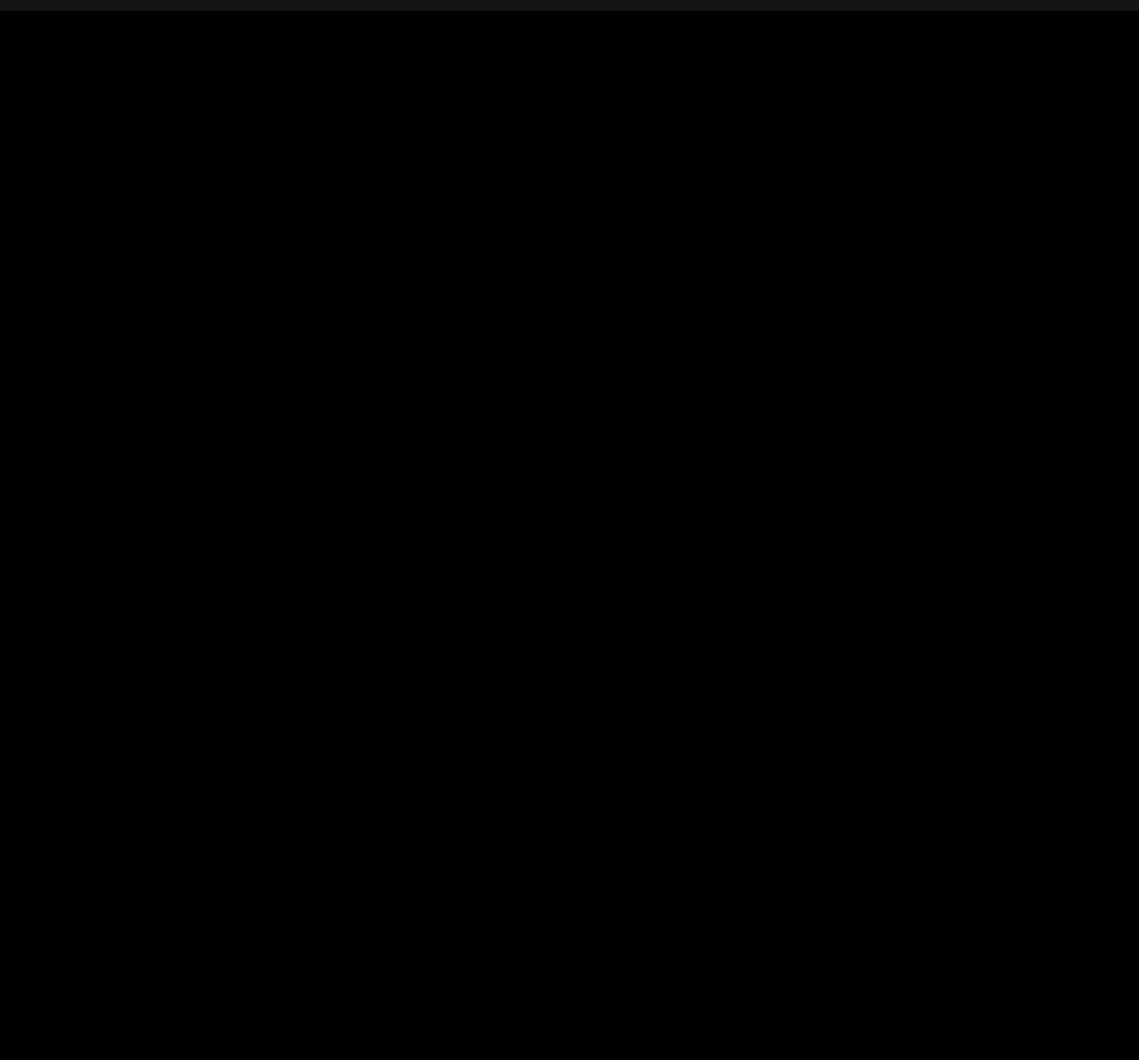
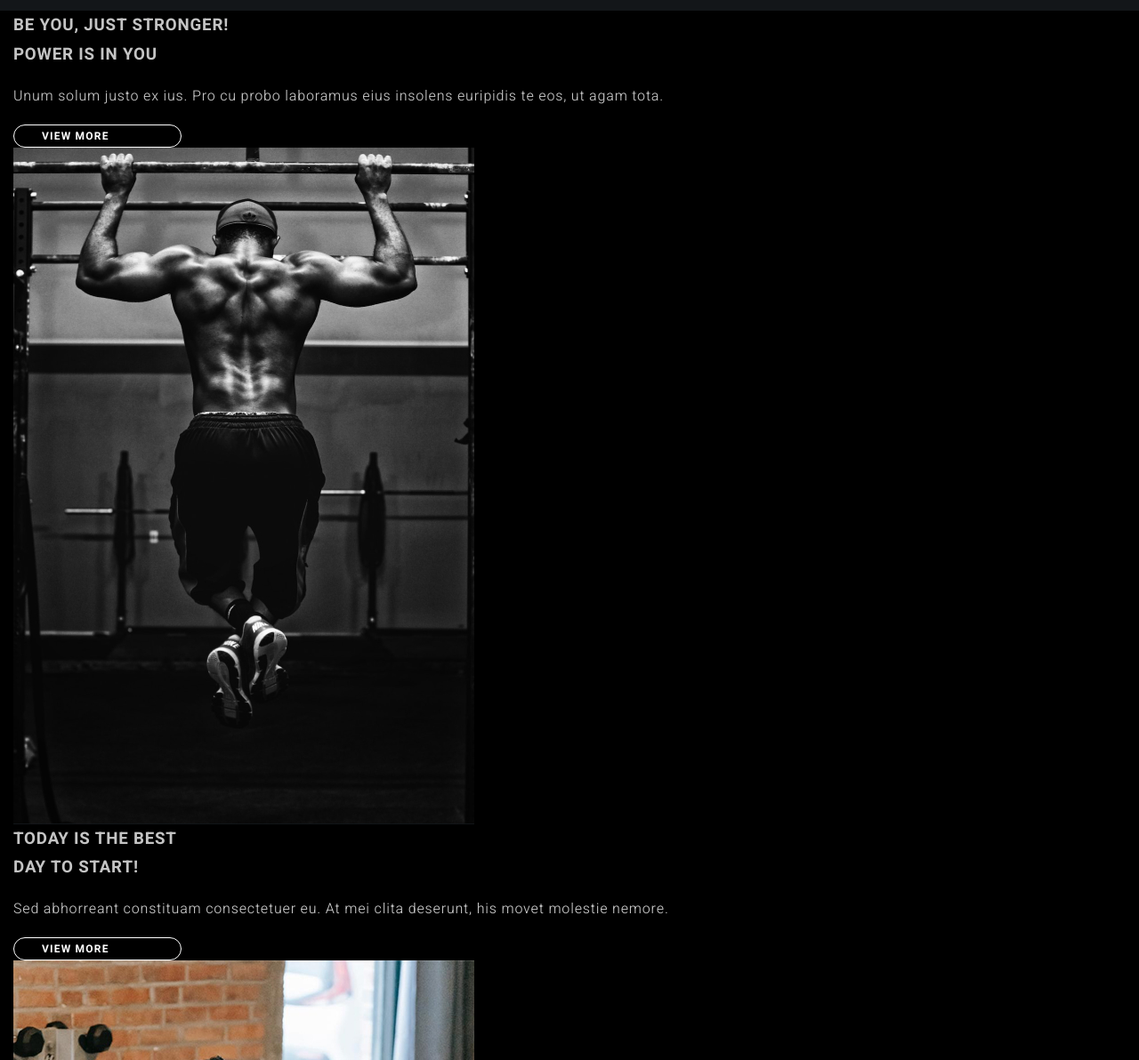
Before and after one commit to verberrynka/cropp-fitness, a website: page kropp-fitness/index.html in a window 1280 px wide. Shown: the part 788-1980 px from the top of the page at 89% size. Before the commit the page ends 800 px from the top, so only its background shows below. Drawn offline with Linux system fonts and the light colour scheme.

Commit message:
feat: add motivation section

```diff
--- a/kropp-fitness/index.html
+++ b/kropp-fitness/index.html
@@ -80,6 +80,71 @@
           </ul>
         </div>
       </section>
+      <section class="motivation">
+        <h2 class="visually-hidden">Motivation</h2>
+        <ul class="motivation__list">
+          <li class="motivation__item">
+            <div class="motivation__card container">
+              <div class="motivation__card-content">
+                <h3
+                  class="motivation__card-title backdrop-title"
+                  data-title="strong"
+                >
+                  Be you, just stronger!<br />
+                  Power is in you
+                </h3>
+                <div class="motivation__card-description">
+                  <p>
+                    Unum solum justo ex ius. Pro cu probo laboramus eius
+                    insolens euripidis te eos, ut agam tota.
+                  </p>
+                </div>
+                <a href="/" class="motivation__card-button button transparent"
+                  >View more</a
+                >
+              </div>
+              <img
+                src="./assets/images/motivation/1.jpg"
+                alt="Man doing pull-ups on horizontal bar"
+                width="518"
+                height="760"
+                loading="lazy"
+                class="motivation__card-image"
+              />
+            </div>
+          </li>
+          <li class="motivation__item">
+            <div class="motivation__card container">
+              <div class="motivation__card-content">
+                <h3
+                  class="motivation__card-title backdrop-title"
+                  data-title="start"
+                >
+                  Today is the best<br />
+                  day to start!
+                </h3>
+                <div class="motivation__card-description">
+                  <p>
+                    Sed abhorreant constituam consectetuer eu. At mei clita
+                    deserunt, his movet molestie nemore.
+                  </p>
+                </div>
+                <a href="/" class="motivation__card-button button transparent"
+                  >View more</a
+                >
+              </div>
+              <img
+                src="./assets/images/motivation/2.jpg"
+                alt="Man lifting dumbbell during strength training"
+                width="518"
+                height="760"
+                loading="lazy"
+                class="motivation__card-image"
+              />
+            </div>
+          </li>
+        </ul>
+      </section>
     </main>
   </body>
 </html>
```
Also changed, not shown: kropp-fitness/assets/images/motivation/1.jpg (added), kropp-fitness/assets/images/motivation/2.jpg (added).
